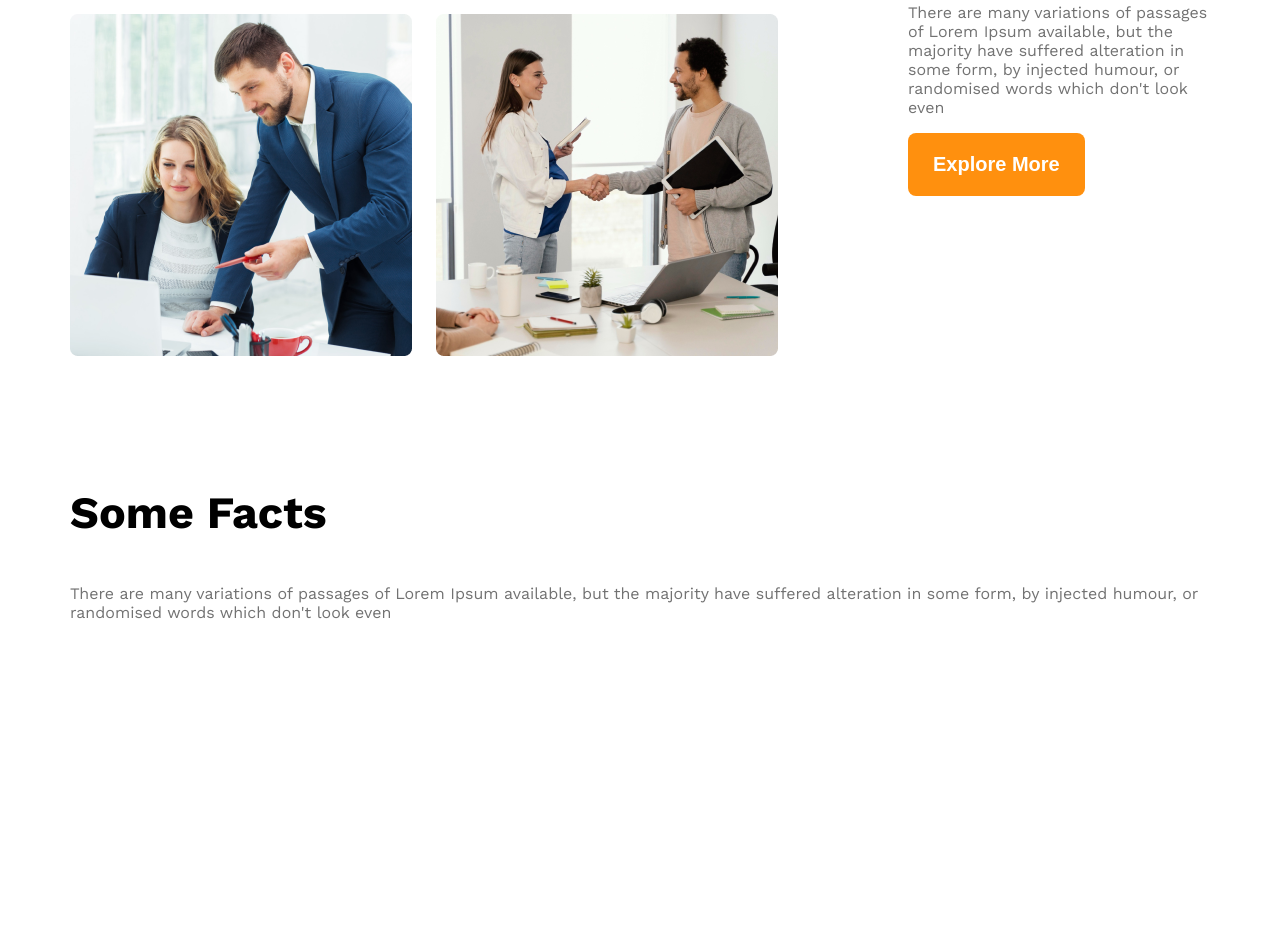
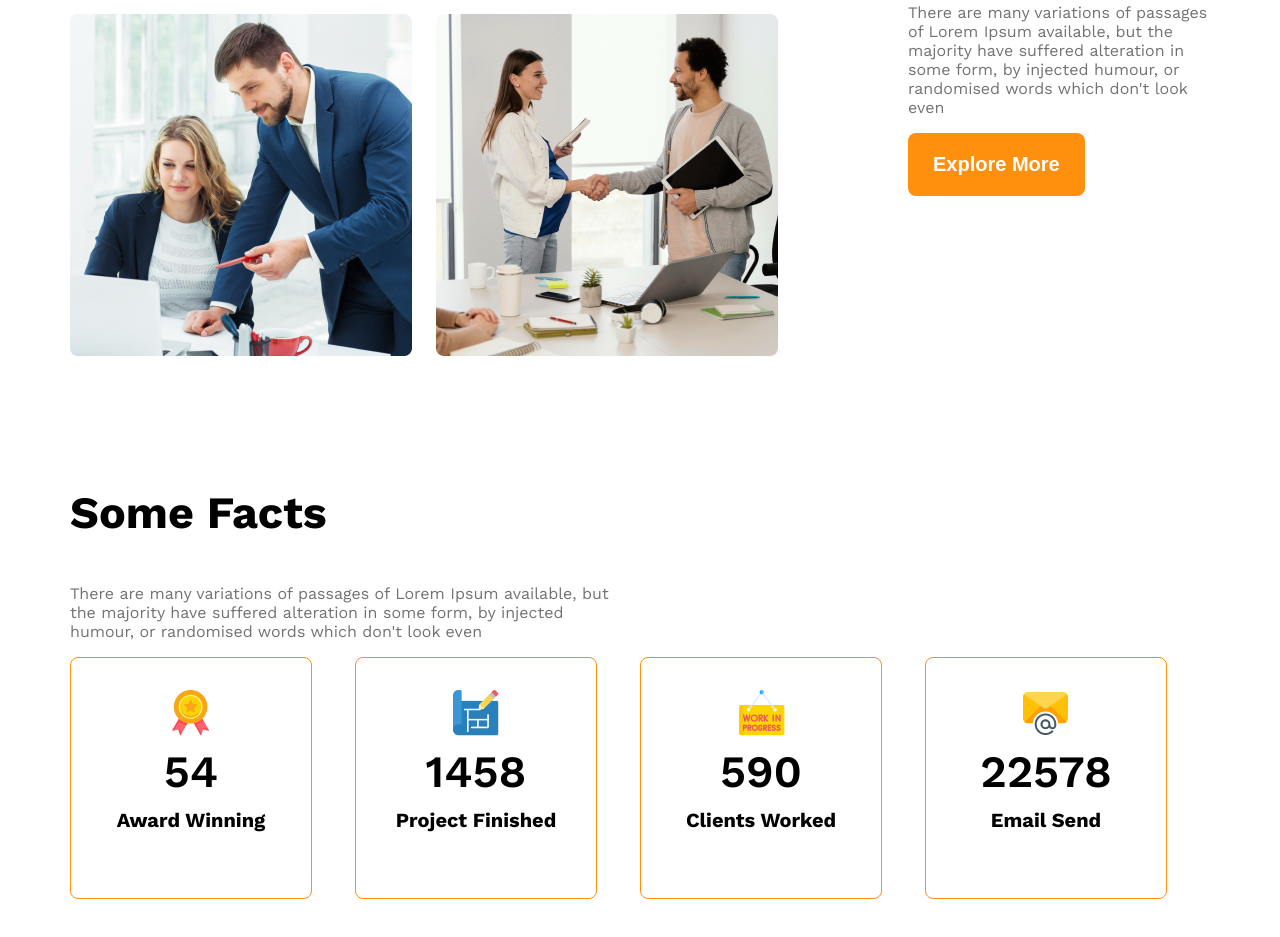
Before and after one commit to Prottaypaul14/G3-arc-web, a plain HTML site: page index.html in a window 1280 px wide. Shown: the part 1666-2603 px from the top of the page. Before the commit the page ends 2577 px from the top, so only its background shows below. Drawn offline with nearby package versions, Linux system fonts and the light colour scheme.

Commit message:
create box insaer data

```diff
--- a/index.html
+++ b/index.html
@@ -39,8 +39,11 @@
 
 				</div>
 				<div class="our-features">
-					<h3 class="section-title"><span id="quick-list" class="text-light-gray">Quick list</span> <span>of Our</span><span class="text-primary">Features</span></h3>
-					<p class="feature-discriptions text-light-gray">There are many variations of passages of
+					<h3 class="section-title"><span id="quick-list"
+							class="text-light-gray">Quick list</span> <span>of Our</span><span
+							class="text-primary">Features</span></h3>
+					<p class="feature-discriptions text-light-gray">There are many variations
+						of passages of
 						Lorem Ipsum available, but the majority have suffered alteration in some
 						form, by injected humour, or randomised words which don't look even</p>
 					<button class="button-primary">Explore More</button>
@@ -48,31 +51,47 @@
 				</div>
 			</section>
 			<section>
-                  <h3 class="section-title">Some Facts</h3>
-				  <p class="text-light-gray">There are many variations of passages of Lorem Ipsum available, but the majority have suffered alteration in some form, by injected humour, or randomised words which don't look even</p>
+				<h3 class="section-title">Some Facts</h3>
+				<p class="text-light-gray feature-discriptions">There are many variations of passages of Lorem
+					Ipsum available, but the majority have suffered alteration in some form, by
+					injected humour, or randomised words which don't look even</p>
 
-				  <div class="facts-container">
-					<div class="fact">
-						<img src="" alt="" class="fact-icon">
-						<h4 class="fact-number"></h4>
-						<h5 class="fact-name"></h5>
+				<div class="facts-container">
+					<!-- .fact-card*4>img.fact-icon+h4.fact-number+h5.fact-name -->
+					<div class="fact-card display-flex">
+						<div>
+							<img src="images/icons/ribon.png" alt class="fact-icon">
+							<h4 class="fact-number">54</h4>
+							<h5 class="fact-name">Award Winning</h5>
+						</div>
+
 					</div>
-					<div class="fact">
-						<img src="" alt="" class="fact-icon">
-						<h4 class="fact-number"></h4>
-						<h5 class="fact-name"></h5>
+					<div class="fact-card display-flex">
+						<div>
+							<img src="images/icons/projects.png" alt class="fact-icon">
+							<h4 class="fact-number">1458</h4>
+							<h5 class="fact-name">Project Finished</h5>
+						</div>
+
 					</div>
-					<div class="fact">
-						<img src="" alt="" class="fact-icon">
-						<h4 class="fact-number"></h4>
-						<h5 class="fact-name"></h5>
+					<div class="fact-card display-flex">
+						<div>
+							<img src="images/icons/customers.png" alt class="fact-icon">
+							<h4 class="fact-number">590</h4>
+							<h5 class="fact-name">Clients Worked</h5>
+						</div>
+
 					</div>
-					<div class="fact">
-						<img src="" alt="" class="fact-icon">
-						<h4 class="fact-number"></h4>
-						<h5 class="fact-name"></h5>
+					<div class="fact-card display-flex">
+						<div>
+							<img src="images/icons/email.png" alt class="fact-icon">
+							<h4 class="fact-number">22578</h4>
+							<h5 class="fact-name">Email Send</h5>
+						</div>
+
 					</div>
-				  </div>
+
+				</div>
 			</section>
 
 			<section>
--- a/styles/arc.css
+++ b/styles/arc.css
@@ -86,6 +86,20 @@ margin-right: 30px;
 .banner-image{
 	width: 100%;
 }
+/* some fact related style  */
+.facts-container{
+	display: grid;
+	grid-template-columns: repeat(4,1fr);
+}
+.fact-card{
+	border: 1px solid #FF900E;
+	width: 240px;
+	height: 240px;
+	border-radius: 8px;
+	align-items: center;
+	justify-content: center;
+	text-align: center;
+}
 /* team fecture */
 .teams{
 	align-items: center;
@@ -105,6 +119,20 @@ margin-right: 30px;
 }
 #quick-list{
 	font-weight: 500;
+}
+.fact-number{
+	font-size: 2.8rem;
+	font-weight: 600;
+	margin-top: 5px;
+	margin-bottom: 10px;
+}
+.fact-name{
+	font-size: 1.25rem;
+	font-size: 600;
+	margin-top: 10px;
+}
+.feature-discriptions{
+	max-width: 540px;
 }
 
 /* responsive media quearey */
```
